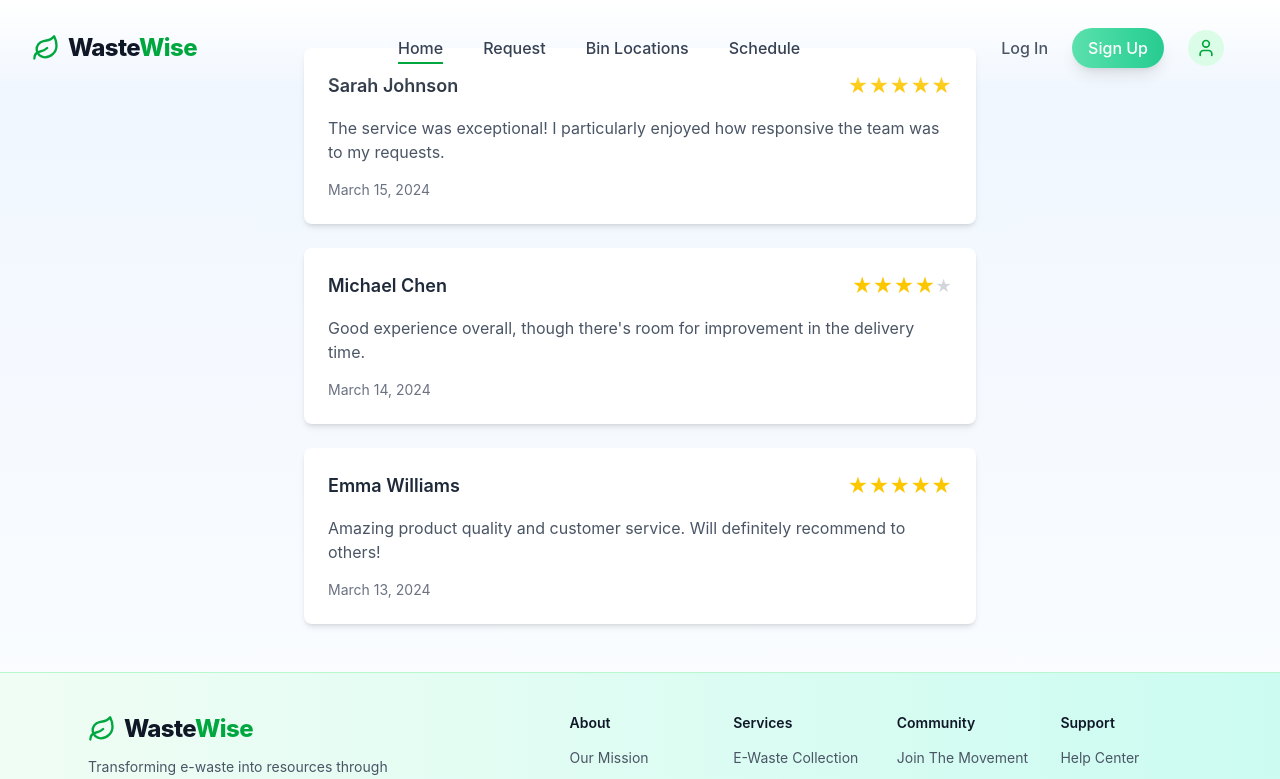
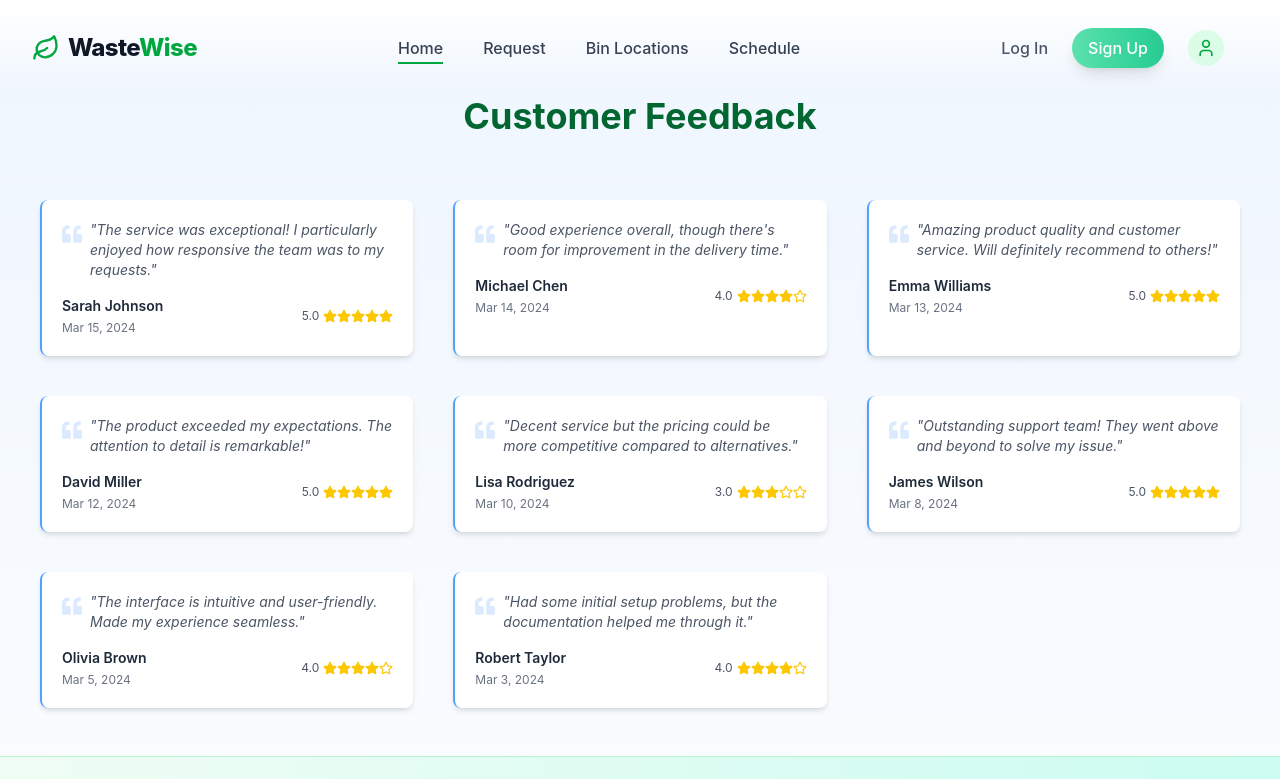
Before and after one commit to Aravinda-99/E_Garbage_Management_System, a React (Vite) app in the folder client/Client/: page /viewFeed in a window 1280 px wide. Shown: the top 779 px of the page. Built offline with nearby package versions, Linux system fonts and the light colour scheme.

Commit message:
add css to feedback list

```diff
--- a/client/Client/src/Components/Admin/FeedbackInrerface/FeedbackDisplay.jsx
+++ b/client/Client/src/Components/Admin/FeedbackInrerface/FeedbackDisplay.jsx
@@ -1,7 +1,7 @@
 import React, { useState } from 'react';
-import FeedbackList from './FeedbackList'; // Adjust path as needed
-import Navbar from '../../Navbar'; // Add this import - adjust path as needed
-import Footer from '../../Footer'; // Add this import - adjust path as needed
+import FeedbackList from './FeedbackList';
+import Navbar from '../../Navbar';
+import Footer from '../../Footer';
 
 function FeedbackDisplay() {
   const [feedbacks] = useState([
@@ -25,18 +25,68 @@ function FeedbackDisplay() {
       author: "Emma Williams",
       rating: 5,
       createdAt: new Date('2024-03-13').toISOString()
+    },
+    {
+      id: '4',
+      message: "The product exceeded my expectations. The attention to detail is remarkable!",
+      author: "David Miller",
+      rating: 5,
+      createdAt: new Date('2024-03-12').toISOString()
+    },
+    {
+      id: '5',
+      message: "Decent service but the pricing could be more competitive compared to alternatives.",
+      author: "Lisa Rodriguez",
+      rating: 3,
+      createdAt: new Date('2024-03-10').toISOString()
+    },
+    {
+      id: '6',
+      message: "Outstanding support team! They went above and beyond to solve my issue.",
+      author: "James Wilson",
+      rating: 5,
+      createdAt: new Date('2024-03-08').toISOString()
+    },
+    {
+      id: '7',
+      message: "The interface is intuitive and user-friendly. Made my experience seamless.",
+      author: "Olivia Brown",
+      rating: 4,
+      createdAt: new Date('2024-03-05').toISOString()
+    },
+    {
+      id: '8',
+      message: "Had some initial setup problems, but the documentation helped me through it.",
+      author: "Robert Taylor",
+      rating: 4,
+      createdAt: new Date('2024-03-03').toISOString()
     }
   ]);
 
   return (
-    <div className="min-h-screen bg-gradient-to-b from-blue-50 to-white">
-      <Navbar /> {/* Added Navbar component here */}
+    <div className="py-12 min-h-screen bg-gradient-to-b from-blue-50 to-white">
+      <Navbar />
       <div className="container mx-auto px-4 py-12">
-        <div className="flex justify-center">
-          <FeedbackList feedbacks={feedbacks} />
+        <div className="text-center mb-16">
+          <h1 className="text-4xl font-bold text-green-800 mb-4">Customer Feedback</h1>
+          {/* <p className="text-xl text-gray-600 max-w-3xl mx-auto">
+            Hear what our customers have to say about their experiences
+          </p> */}
+        </div>
+
+        {/* Spread out grid with larger gaps and responsive columns */}
+        <div className="grid grid-cols-1 md:grid-cols-2 lg:grid-cols-3 gap-10 px-6">
+          {feedbacks.map((feedback) => (
+            <div
+              key={feedback.id}
+              className="flex justify-center" // Centers each card in its grid cell
+            >
+              <FeedbackList feedbacks={[feedback]} /> {/* Pass one feedback at a time */}
+            </div>
+          ))}
         </div>
       </div>
-      <Footer /> {/* Added Footer component here */}
+      <Footer />
     </div>
   );
 }
--- a/client/Client/src/Components/Admin/FeedbackInrerface/FeedbackList.jsx
+++ b/client/Client/src/Components/Admin/FeedbackInrerface/FeedbackList.jsx
@@ -1,36 +1,48 @@
 import React from 'react';
+import { FaStar, FaRegStar, FaQuoteLeft } from 'react-icons/fa';
 
-function FeedbackList({ feedbacks }) {
+const FeedbackList = ({ feedbacks }) => {
+  const renderStars = (rating) => {
+    return Array(5).fill(0).map((_, i) => (
+      i < rating ?
+        <FaStar key={i} className="text-yellow-400 inline-block text-sm" /> :
+        <FaRegStar key={i} className="text-yellow-400 inline-block text-sm" />
+    ));
+  };
+
   return (
-    <div className="w-full max-w-2xl space-y-6">
+    <>
       {feedbacks.map((feedback) => (
         <div
           key={feedback.id}
-          className="bg-white p-6 rounded-lg shadow-md hover:shadow-lg transition-shadow duration-300"
+          className="w-full bg-white rounded-lg shadow-md hover:shadow-lg transition-all duration-200 hover:-translate-y-0.5 border-l-2 border-blue-400 p-5"
         >
-          <div className="flex items-center justify-between mb-4">
-            <h3 className="text-lg font-semibold text-gray-800">
-              {feedback.author}
-            </h3>
+          <div className="flex items-start mb-3">
+            <FaQuoteLeft className="text-blue-100 text-xl mr-2 mt-1 flex-shrink-0" />
+            <p className="text-gray-600 text-sm italic">"{feedback.message}"</p>
+          </div>
+          <div className="flex items-center justify-between mt-4">
+            <div>
+              <h3 className="text-sm font-semibold text-gray-800">{feedback.author}</h3>
+              <div className="text-xs text-gray-500 mt-1">
+                {new Date(feedback.createdAt).toLocaleDateString('en-US', {
+                  year: 'numeric',
+                  month: 'short',
+                  day: 'numeric'
+                })}
+              </div>
+            </div>
             <div className="flex items-center">
-              <span className="text-yellow-400 text-xl">{'★'.repeat(feedback.rating)}</span>
-              <span className="text-gray-300">{'★'.repeat(5 - feedback.rating)}</span>
+              <span className="mr-1 text-gray-600 text-xs">{feedback.rating}.0</span>
+              <div className="flex">
+                {renderStars(feedback.rating)}
+              </div>
             </div>
-          </div>
-
-          <p className="text-gray-600 mb-4">{feedback.message}</p>
-
-          <div className="text-sm text-gray-500">
-            {new Date(feedback.createdAt).toLocaleDateString('en-US', {
-              year: 'numeric',
-              month: 'long',
-              day: 'numeric'
-            })}
           </div>
         </div>
       ))}
-    </div>
+    </>
   );
-}
+};
 
 export default FeedbackList;
```
